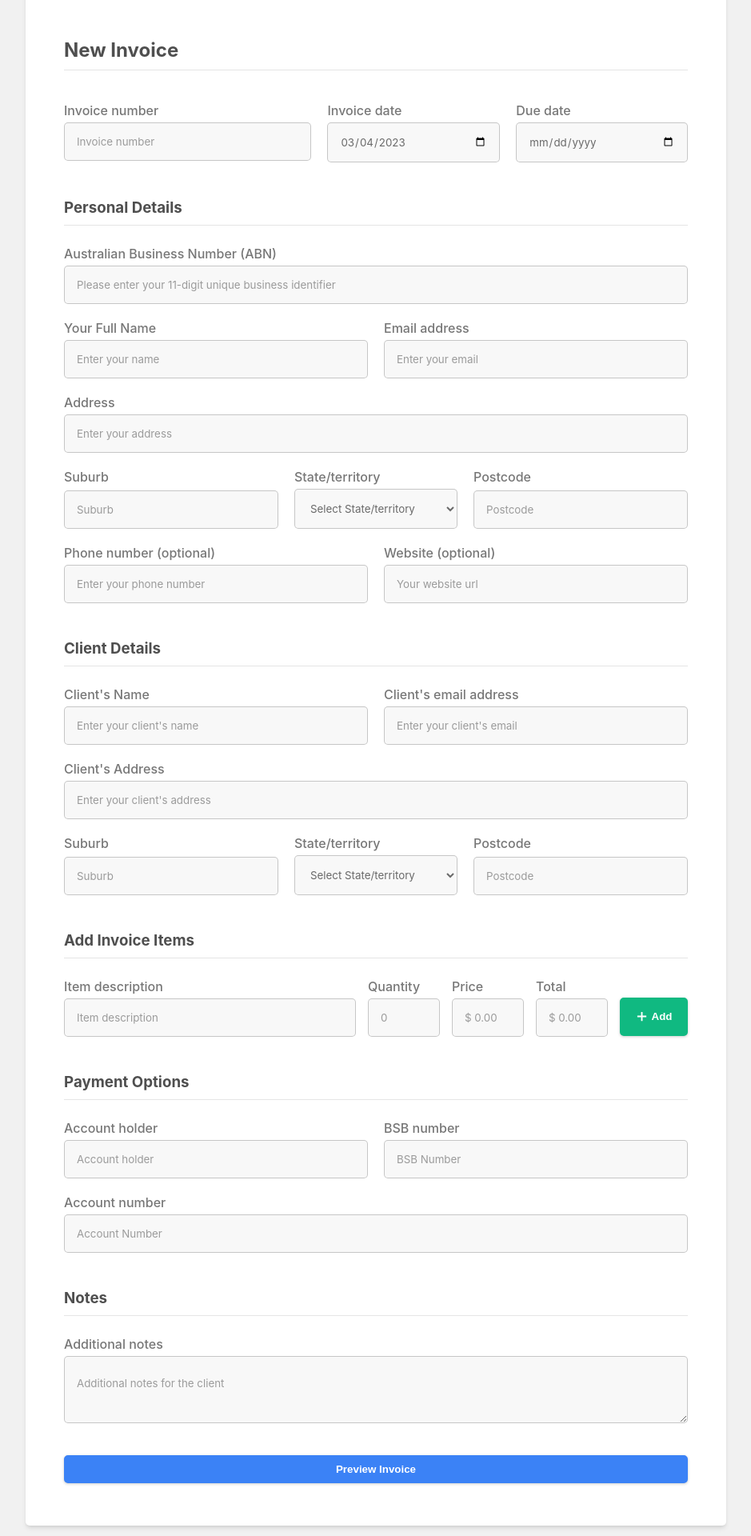
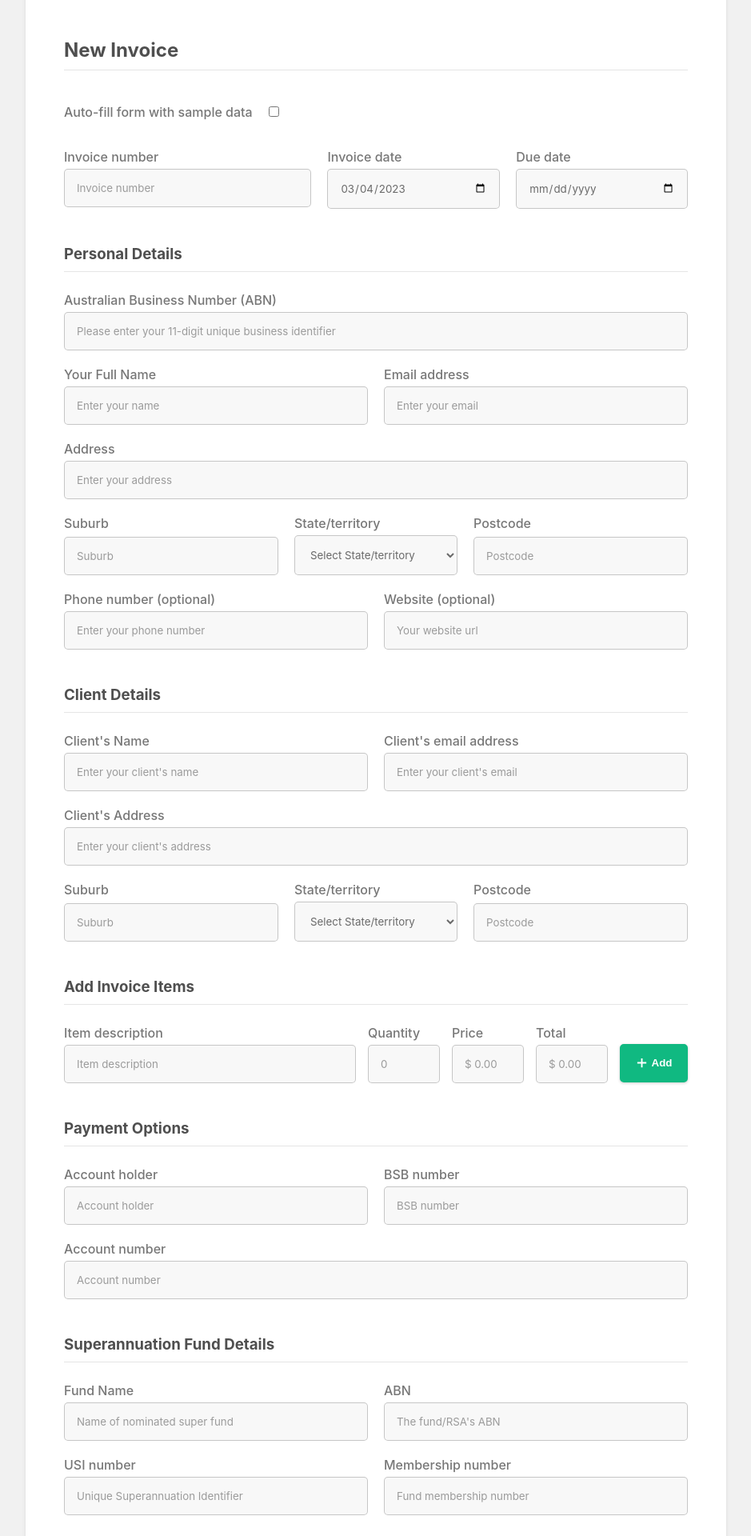
Before and after one commit to tom-odonovan/Invoice-Generator, a React (Create React App) app: page / in a window 1280 px wide. Shown: the part 40-1960 px from the top of the page at 80% size, without its empty margins (170-1109 px from the left). Built offline with nearby package versions, Linux system fonts and the light colour scheme.

Commit message:
Allow user to input superannuation details

```diff
--- a/src/App.js
+++ b/src/App.js
@@ -6,6 +6,7 @@ import Form from './components/form/Form';
 import Preview from './components/preview/Preview';
 import { toast, ToastContainer } from "react-toastify"
 import "react-toastify/dist/ReactToastify.css"
+import sample from './components/form/SampleFormData';
 
 
 
@@ -23,6 +24,8 @@ function App() {
   const [editedItem, setEditedItem] = useState({})
   const [totals, setTotals] = useState({})
   const [error, setError] = useState(false)
+  const [superDetails, setSuperDetails] = useState({})
+  const [isChecked, setIsChecked] = useState(false)
 
   const handleInvoiceDetails = (e) => {
     const { name, value } = e.target;
@@ -119,13 +122,20 @@ function App() {
       [name]: value
     }));
   }
+  const handleSuperDetails = (e) => {
+    const { name, value } = e.target;
+    setSuperDetails((prevState) => ({
+      ...prevState,
+      [name]: value
+    }));
+  }
 
   const handleNotes = (e) => {
     setNotes(e.target.value)
   }
 
   const showPreview = () => {
-    if(!invoiceDetails.number || !invoiceDetails.dueDate || !vendorDetails.abn || !vendorDetails.name || !vendorDetails.email || !vendorDetails.address || !vendorDetails.suburb || !vendorDetails.state || !vendorDetails.postcode || !clientDetails.name || !clientDetails.email || !clientDetails.address ||!clientDetails.suburb || !clientDetails.state || !clientDetails.postcode ||!paymentDetails.accHolder || !paymentDetails.bsb || !paymentDetails.accNumber) {
+    if (!invoiceDetails.number || !invoiceDetails.dueDate || !vendorDetails.abn || !vendorDetails.name || !vendorDetails.email || !vendorDetails.address || !vendorDetails.suburb || !vendorDetails.state || !vendorDetails.postcode || !clientDetails.name || !clientDetails.email || !clientDetails.address || !clientDetails.suburb || !clientDetails.state || !clientDetails.postcode || !paymentDetails.accHolder || !paymentDetails.bsb || !paymentDetails.accNumber || !superDetails.fundName || !superDetails.fundABN || !superDetails.usi || !superDetails.memberNumber) {
       setError(true)
       toast.error("Please fill in required feilds")
     } else {
@@ -138,6 +148,19 @@ function App() {
   const hidePreview = () => {
     setPreview(false)
   }
+
+  const handleAutofill = () => {
+    setIsChecked(!isChecked)
+  }
+
+  useEffect(() => {
+    {isChecked ? setInvoiceDetails(sample.invoiceDetails) : setInvoiceDetails({})}
+    {isChecked ? setVendorDetails(sample.vendorDetails) : setVendorDetails({})}
+    {isChecked ? setClientDetails(sample.clientDetails) : setClientDetails({})}
+    {isChecked ? setPaymentDetails(sample.paymentDetails) : setPaymentDetails({})}
+    {isChecked ? setSuperDetails(sample.superDetails) : setSuperDetails({})}
+
+  }, [isChecked])
 
   return (
     <div className="App">
@@ -152,6 +175,7 @@ function App() {
             itemList={itemList}
             totals={totals}
             paymentDetails={paymentDetails}
+            superDetails={superDetails}
             notes={notes}
             hidePreview={hidePreview}
           />
@@ -179,10 +203,14 @@ function App() {
               totals={totals}
               paymentDetails={paymentDetails}
               handlePaymentDetails={handlePaymentDetails}
+              superDetails={superDetails}
+              handleSuperDetails={handleSuperDetails}
               notes={notes}
               handleNotes={handleNotes}
               showPreview={showPreview}
               error={error}
+              isChecked={isChecked}
+              handleAutofill={handleAutofill}
             />
           </>
         )}
--- a/src/components/form/Form.js
+++ b/src/components/form/Form.js
@@ -18,15 +18,26 @@ export default function Form(props) {
     isEditingItem, editedItem,
     handleEditedItem, confirmEdit,
     paymentDetails, handlePaymentDetails,
+    superDetails, handleSuperDetails,
     totals, notes, handleNotes,
     preview, showPreview,
-    error} = props
+    error, isChecked, handleAutofill} = props
 
   return (
 
     <div className='template-form'>
 
       <h2>New Invoice</h2>
+
+      <div className='autofill'>
+        <label htmlFor='checkbox'>Auto-fill form with sample data</label>
+        <input
+          className='checkbox'
+          type='checkbox'
+          checked={isChecked}
+          onChange={handleAutofill}
+        ></input>
+      </div>
 
       {/* INVOICE DETAILS */}
 
@@ -372,7 +383,7 @@ export default function Form(props) {
             type='text'
             name='bsb'
             maxLength={6}
-            placeholder='BSB Number'
+            placeholder='BSB number'
             value={paymentDetails.bsb || ''}
             onChange={handlePaymentDetails}
           ></input>
@@ -385,9 +396,67 @@ export default function Form(props) {
             id='accNumber'
             type='text'
             name='accNumber'
-            placeholder='Account Number'
+            placeholder='Account number'
             value={paymentDetails.accNumber || ''}
             onChange={handlePaymentDetails}
+          ></input>
+        </div>
+      </div>
+
+      <h3>Superannuation Fund Details</h3>
+
+      <div className='form-payment-details'>
+        <div>
+          <label htmlFor='fundName'>Fund Name</label>
+          <input
+            className={error && !superDetails.fundName ? 'error' : ''}
+            id='fundName'
+            type='text'
+            name='fundName'
+            placeholder="Name of nominated super fund"
+            value={superDetails.fundName || ''}
+            onChange={handleSuperDetails}
+          ></input>
+        </div>
+
+        <div>
+          <label htmlFor='fundABN'>ABN</label>
+          <input
+            className={error && !superDetails.fundABN ? 'error' : ''}
+            id='fundABN'
+            type='text'
+            name='fundABN'
+            placeholder="The fund/RSA's ABN"
+            value={superDetails.fundABN || ''}
+            onChange={handleSuperDetails}
+          ></input>
+        </div>
+      </div>
+
+      <div className='form-payment-details'>
+        <div>
+          <label htmlFor='usi'>USI number</label>
+          <input
+            className={error && !superDetails.usi ? 'error' : ''}
+            id='usi'
+            type='text'
+            name='usi'
+            placeholder='Unique Superannuation Identifier'
+            value={superDetails.usi || ''}
+            onChange={handleSuperDetails}
+          ></input>
+        </div>
+
+        <div>
+          <label htmlFor='memberNumber'>Membership number</label>
+          <input
+            className={error && !superDetails.memberNumber ? 'error' : ''}
+            id='memberNumber'
+            type='text'
+            name='memberNumber'
+            placeholder='Fund membership number'
+            value={superDetails.memberNumber || ''}
+            onChange={handleSuperDetails}
           ></input>
         </div>
       </div>
--- a/src/components/preview/InvoiceDetails.js
+++ b/src/components/preview/InvoiceDetails.js
@@ -1,7 +1,7 @@
 import React from 'react'
 import '../../css/InvoiceDetails.css'
 
-export default function InvoiceDetails({abn, invoiceDetails}) {
+export default function InvoiceDetails({invoiceDetails}) {
 
   const { number, date, dueDate } = invoiceDetails
 
@@ -11,11 +11,6 @@ export default function InvoiceDetails({abn, invoiceDetails}) {
   return (
     <div>
         <section className='invoice-details'>
-          <div className='abn'>
-          {/* Add spaces between digits for readability */}
-          <p><b>ABN:</b>{abn ? `${abn.slice(0, 2)} ${abn.slice(2, 5)} ${abn.slice(5, 8)} ${abn.slice(8, 11)}` : ''}</p>
-          </div>
-
           <div className='invoice-id'>
             <ul>
               <li><b>Invoice Number:</b>{ number }</li>
--- /dev/null
+++ b/src/components/preview/SuperDetails.js
@@ -0,0 +1,19 @@
+import React from 'react'
+import '../../css/SuperDetails.css'
+
+export default function SuperDetails({ superDetails }) {
+
+    const { fundName, fundABN, usi, memberNumber } = superDetails
+
+    return (
+        <div className='super-details'>
+            <h4>Nominated Super Fund</h4>
+            <ul>
+                <li><b>Fund name:</b> {fundName || ''}</li>
+                <li><b>ABN:</b> {fundABN ? `${fundABN.slice(0, 2)} ${fundABN.slice(2, 5)} ${fundABN.slice(5, 8)} ${fundABN.slice(8, 11)}` : ''}</li>
+                <li><b>USI:</b> {usi || ''}</li>
+                <li><b>Membership number:</b> {memberNumber || ''}</li>
+            </ul>
+        </div>
+    )
+}
--- a/src/components/preview/VendorDetails.js
+++ b/src/components/preview/VendorDetails.js
@@ -3,12 +3,13 @@ import '../../css/VendorDetails.css'
 
 export default function VendorDetails({vendorDetails}) {
 
-    const { name, email, address, suburb, state, postcode } = vendorDetails
+    const { name, abn, email, address, suburb, state, postcode } = vendorDetails
 
   return (
     <div>
         <section className='vendor-details'>
           <h2>{ name }</h2>
+          <p><b>ABN:</b> {abn ? `${abn.slice(0, 2)} ${abn.slice(2, 5)} ${abn.slice(5, 8)} ${abn.slice(8, 11)}` : ''}</p>
           <p>{ email }</p>
           <p>{ address }</p>
           <p>{suburb}, {state} {postcode}</p>
--- a/src/css/Form.css
+++ b/src/css/Form.css
@@ -124,3 +124,10 @@
     background-color: rgba(255, 0, 0, 0.05);
     border: 3px solid rgba(255, 0, 0, 0.3);
 }
+
+.autofill {
+    margin-bottom: 20px;
+}
+.checkbox {
+    margin-left: 20px;
+}
--- a/src/css/InvoiceDetails.css
+++ b/src/css/InvoiceDetails.css
@@ -1,7 +1,7 @@
 .invoice-details {
     display: flex;
     align-items: flex-end;
-    justify-content: space-between;
+    justify-content: flex-end;
     flex-direction: row;
     margin-bottom: 20px;
     padding-left: 0.5rem;
--- /dev/null
+++ b/src/css/SuperDetails.css
@@ -0,0 +1,37 @@
+.super-details {
+    display: flex;
+    align-self: flex-end;
+    align-items: flex-start;
+    justify-content: flex-end;
+    flex-direction: column;
+}
+
+.super-details h4 {
+    margin-top: 20px;
+    margin-bottom: 0;
+    padding: 0.5rem;
+}
+
+.super-details ul {
+    padding: 0;
+    margin-bottom: 0;
+}
+
+.super-details li {
+    display: flex;
+    justify-content: flex-start;
+    padding: 5px 0.5rem;
+}
+
+.super-details li {
+    list-style: none;
+}
+
+.super-details li:nth-child(2), .super-details li:nth-child(4) {
+    background-color: #f5f5f5;
+    border-radius: 2px;
+}
+
+.super-details b {
+    width: 120px;
+}
```
Also changed, not shown: src/components/preview/Preview.js (+12 -7 lines).
